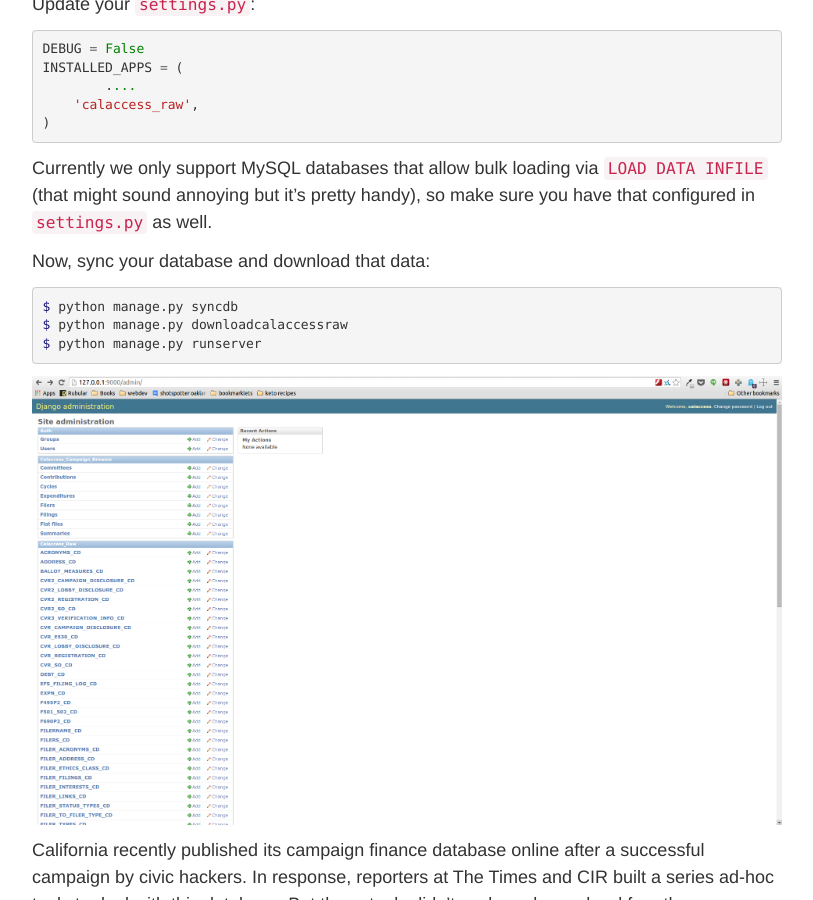
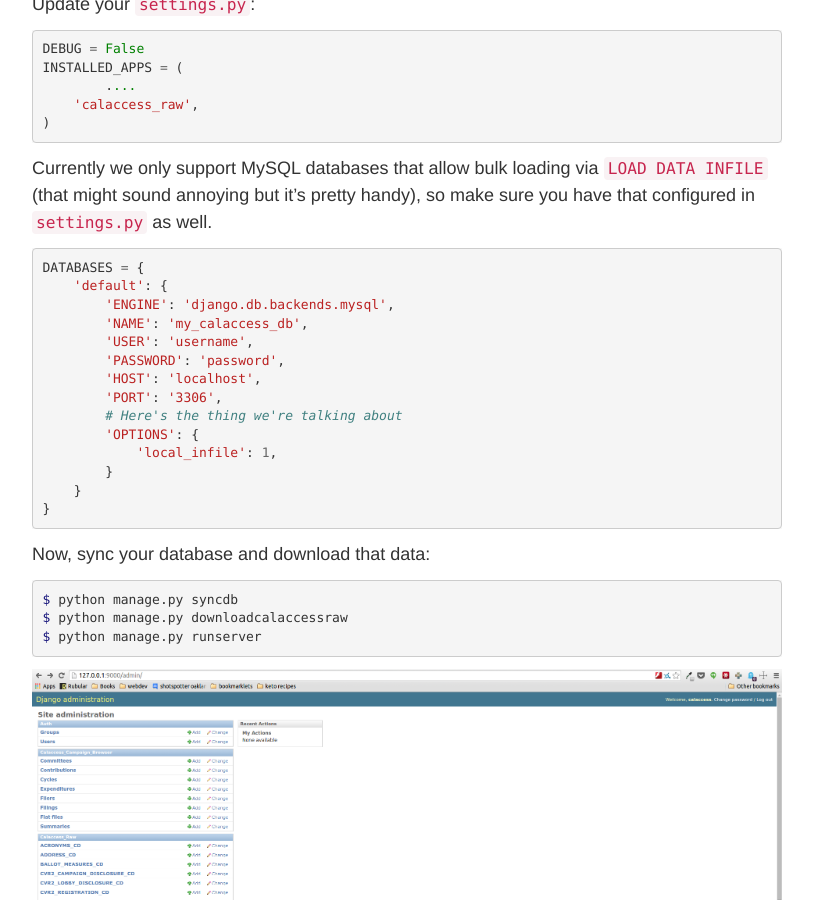
Before and after one commit to palewire/californiacivicdata.org, a Jekyll site: the page built from _posts/2014-09-24-calaccess-code-convening.markdown, in a window 1280 px wide and 900 px high, scrolled down 1035 px. Shown: the whole window, without its empty margins (233-1046 px from the left). Built offline with Jekyll 4.4.1, drawn with Linux system fonts in a browser that asks for light colours.

Commit message:
Updated 2014-09-24-calaccess-code-convening.markdown

```diff
--- a/_posts/2014-09-24-calaccess-code-convening.markdown
+++ b/_posts/2014-09-24-calaccess-code-convening.markdown
@@ -43,7 +43,20 @@ INSTALLED_APPS = (
 Currently we only support MySQL databases that allow bulk loading via ``LOAD DATA INFILE`` (that might sound annoying but it's pretty handy), so make sure you have that configured in ``settings.py`` as well.
 
 {% highlight python %}
-
+DATABASES = {
+    'default': {
+        'ENGINE': 'django.db.backends.mysql',
+        'NAME': 'my_calaccess_db',
+        'USER': 'username',
+        'PASSWORD': 'password',
+        'HOST': 'localhost',
+        'PORT': '3306',
+        # Here's the thing we're talking about
+        'OPTIONS': {
+            'local_infile': 1,
+        }
+    }
+}
 {% endhighlight %}
 
 Now, sync your database and download that data:
```
